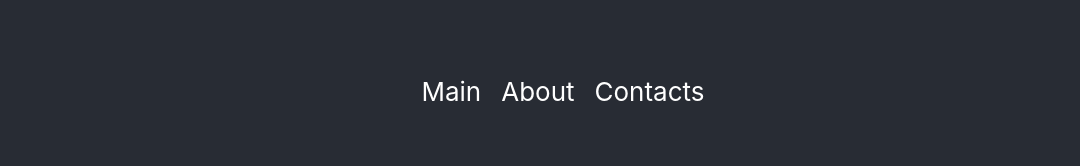
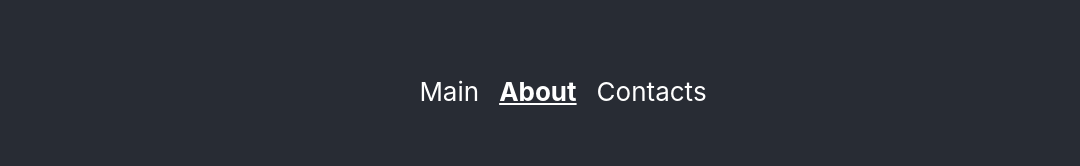
Before and after one commit to BaigaUsu/hw50, a React (Create React App) app: page /about in a window 1280 px wide. Shown: the top 166 px of the page, without its empty margins (97-1177 px from the left). Built offline with nearby package versions, Linux system fonts and the light colour scheme.

Commit message:
3 пункт

```diff
--- a/src/Menu.module.css
+++ b/src/Menu.module.css
@@ -15,6 +15,11 @@
     transition: 0.5s;
 }
 
+.MenuLink[class~=active] {
+    text-decoration: underline;
+    font-weight: bold;
+}
+
 .MenuLink:hover {
     color: grey;
     transition: 0.5s;
```
